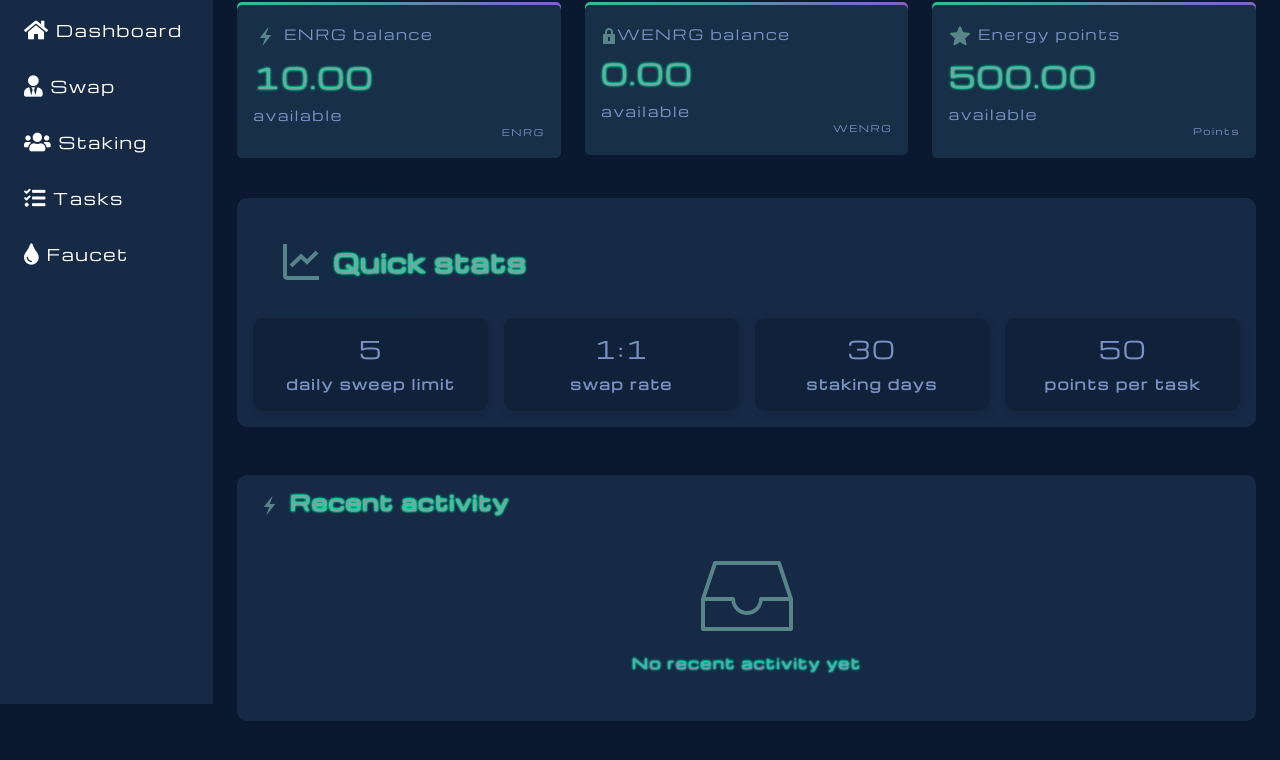
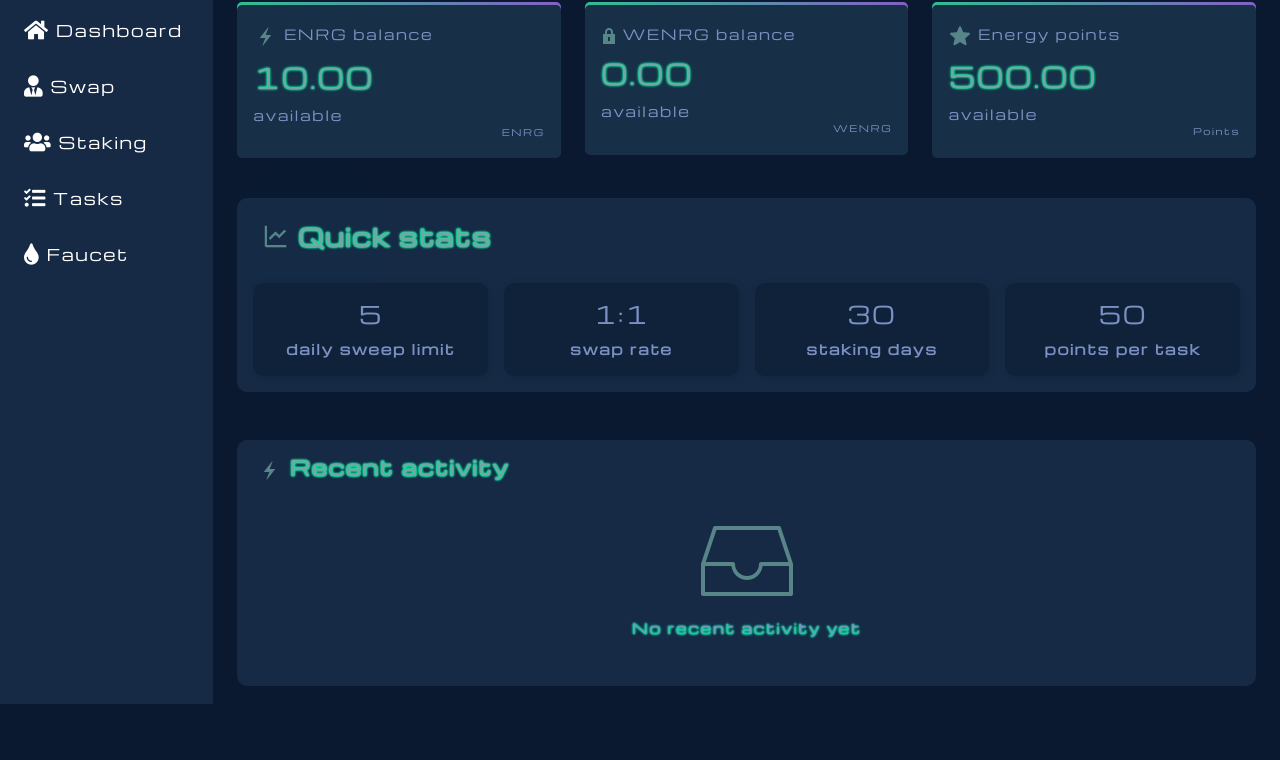
Before and after one commit to Yell0w-Man/Dashboard, a plain HTML site: page index.html in a window 1280 px wide. Shown: the part 96-856 px from the top of the page. After the commit the page ends 830 px from the top, so only its background shows below. Drawn offline with nearby package versions, Linux system fonts and the light colour scheme.

Commit message:
feat: reduce icon sizes

```diff
--- a/index.css
+++ b/index.css
@@ -149,6 +149,7 @@ small {
 }
 
 .quickstats{
+    width: 3%;
     @media (max-width:400px) {
         width: 10%;
     }
--- a/index.html
+++ b/index.html
@@ -61,7 +61,7 @@
                     <div class="col-md-4 col-12 mb-4">
                         <div class="box-wrapper gradient-margin">
                             <div class="box">
-                                <small><img src="assets/images/icons8-flash-25.png" alt=""> ENRG balance</small> <br>
+                                <small><img src="assets/images/icons8-flash-25.png" alt="">  ENRG balance</small> <br>
                                 <h3>10.00</h3> <small>available</small>
                                 <p class="right">ENRG</p>
                             </div>
@@ -70,7 +70,7 @@
                     <div class="col-md-4 col-12 mb-4">
                         <div class="box-wrapper gradient-margin">
                             <div class="box">
-                                <small><img src="assets/images/icons8-padlock-16.png" alt="">WENRG balance</small> <br>
+                                <small><img src="assets/images/icons8-padlock-16.png" alt="">  WENRG balance</small> <br>
                                 <h3>0.00</h3> <small>available</small>
                                 <P class="right">WENRG</P>
                             </div>
@@ -78,7 +78,7 @@
                     </div>
                     <div class="col-md-4 col-12 mb-4 ">
                         <div class="box-wrapper gradient-margin">
-                            <div class="box"><small><img src="assets/images/icons8-star-24.png" alt=""> Energy
+                            <div class="box"><small><img src="assets/images/icons8-star-24.png" alt="">  Energy
                                     points</small>
                                 <br>
                                 <h3>500.00</h3> <small>available</small><br>
@@ -90,7 +90,7 @@
                 <div class="container container-custom">
                     <div class="row">
                         <div class="col-12">
-                            <h2 class="heading p-4 d-flex align-items-center gap-2">
+                            <h2 class="heading p-4 d-flex align-items-center gap-2 pt-2 ps-2">
                                 <img src="assets/images/icons8-graph-48.png" class="quickstats" alt=""> Quick stats
                             </h2>
                         </div>
```
